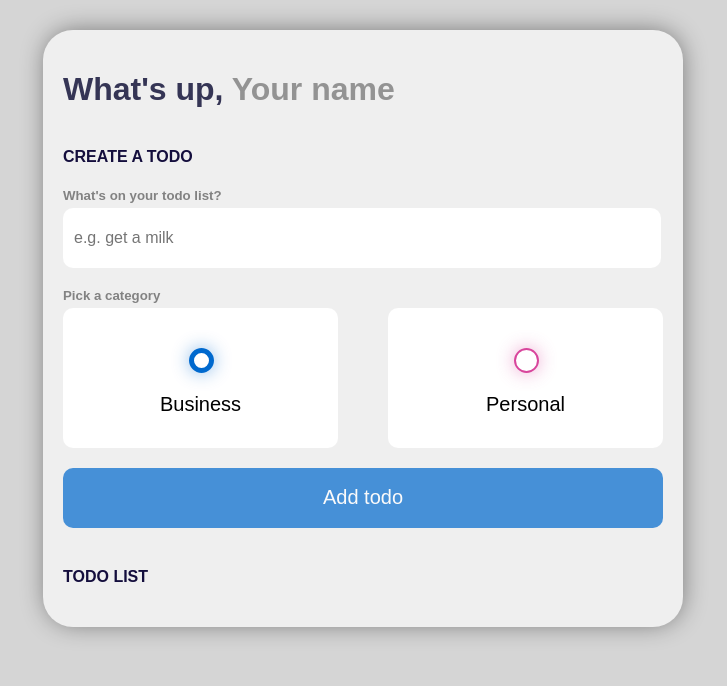
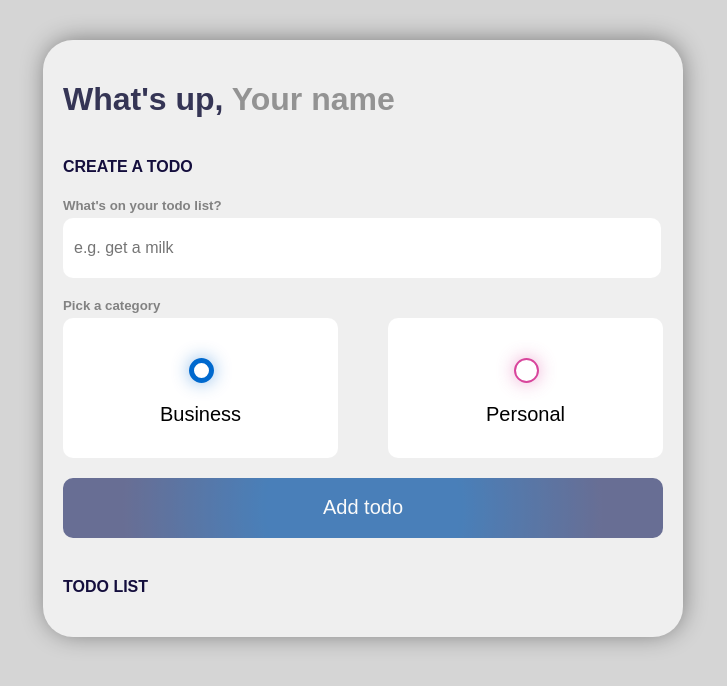
Before and after one commit to aikenm/neobis_front_toDoListReact, a React (Create React App) app in the folder neobis-front-todolist-react/: page / in a window 1280 px wide. Shown: the top 686 px of the page, without its empty margins (277-1004 px from the left). Built offline with nearby package versions, Linux system fonts and the light colour scheme.

Commit message:
Fixed bug with categories, finished the project

```diff
--- a/neobis-front-todolist-react/src/components/CategoryCheckbox.js
+++ b/neobis-front-todolist-react/src/components/CategoryCheckbox.js
@@ -2,10 +2,8 @@ import React from 'react';
 
 function CategoryCheckbox({ selectedCategory, onCategoryChange }) {
   const handleCheckboxClick = (category) => {
-    if (category !== selectedCategory) {
+    if (selectedCategory !== category) {
       onCategoryChange(category);
-    } else {
-      onCategoryChange('');
     }
   };
 
@@ -20,8 +18,7 @@ function CategoryCheckbox({ selectedCategory, onCategoryChange }) {
           className="businessRadio"
           id="businessRadio"
           checked={selectedCategory === 'business'}
-          disabled={selectedCategory === 'business'}
-          onChange={() => {}}
+          disabled
         />
         <label htmlFor="businessRadio">Business</label>
       </div>
@@ -34,8 +31,7 @@ function CategoryCheckbox({ selectedCategory, onCategoryChange }) {
           className="personalRadio"
           id="personalRadio"
           checked={selectedCategory === 'personal'}
-          disabled={selectedCategory === 'personal'}
-          onChange={() => {}}
+          disabled
         />
         <label htmlFor="personalRadio">Personal</label>
       </div>
--- a/neobis-front-todolist-react/src/styles/style.css
+++ b/neobis-front-todolist-react/src/styles/style.css
@@ -9,8 +9,8 @@ body, html{
     max-width: 600px;
     margin: 0 auto;
     padding: 20px;
-    margin-top: 30px;
-    margin-bottom: 30px;
+    margin-top: 40px;
+    margin-bottom: 40px;
     border-radius: 30px;
     background-color: #efefef;
     box-shadow: 1px -1px 26px -3px rgba(0,0,0,0.49);
@@ -131,7 +131,8 @@ body, html{
     height: 60px;
     margin-top: 20px;
     border-radius: 10px;
-    background-color: #0069ce;
+    background: rgb(3,81,163);
+    background: radial-gradient(circle, rgba(3,81,163,1) 32%, rgba(48,56,110,1) 80%);
     opacity: 70%;
     color: white;
     font-size: 20px;
@@ -211,7 +212,7 @@ li label {
 
 
 li button {
-    font-size: 17px;
+    font-size: 16px;
     border-radius: 10px;
     margin-right: 10px;
     padding: 7px 15px;
```
